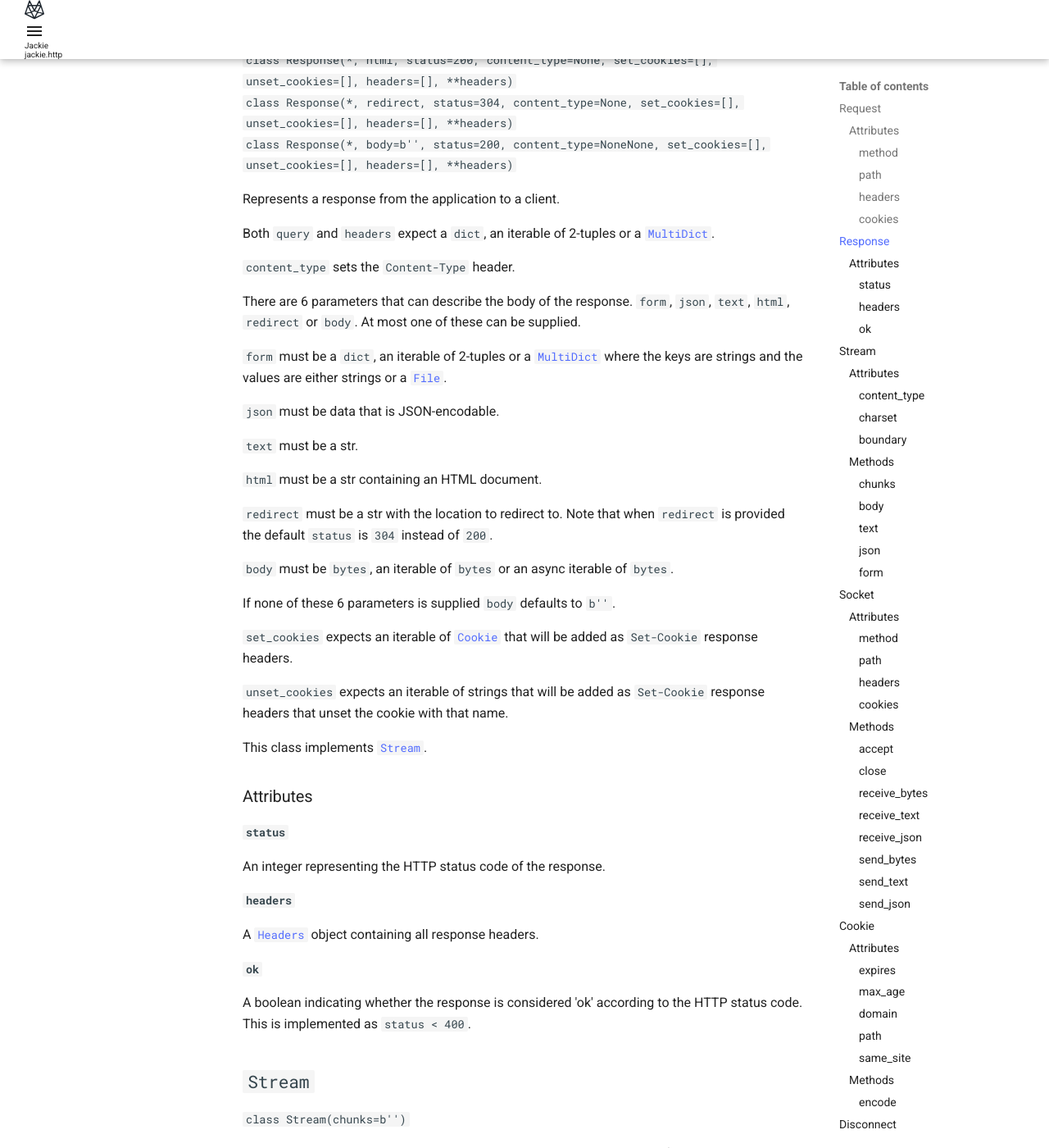
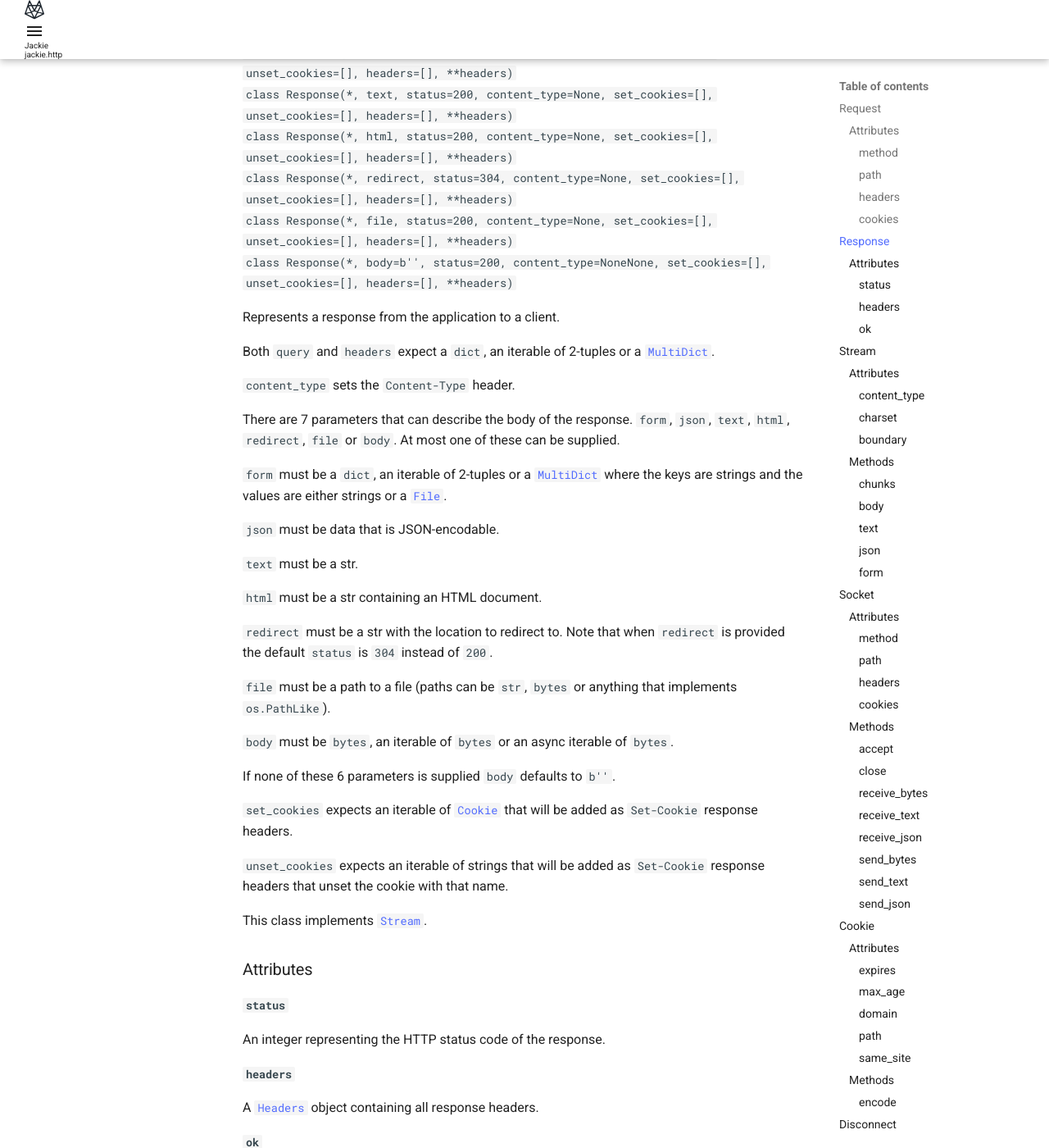
Before and after one commit to Daanvdk/jackie, an MkDocs documentation site: the page built from docs/reference/http.md, in a window 1280 px wide and 1400 px high, scrolled down 1427 px. Shown: the whole window at 82% size. Built offline with MkDocs 1.6.1 and Material for MkDocs 9.7.7, drawn with Linux system fonts in a browser that asks for light colours; some of the changed text lies outside the part shown.

Commit message:
Update documentation

```diff
--- a/docs/reference/http.md
+++ b/docs/reference/http.md
@@ -4,6 +4,7 @@
 `class Request(path='/', *, form, method='GET', query=[], headers=[], **headers)`
 `class Request(path='/', *, json, method='GET', query=[], headers=[], **headers)`
 `class Request(path='/', *, text, method='GET', query=[], headers=[], **headers)`
+`class Request(path='/', *, file, method='GET', query=[], headers=[], **headers)`
 `class Request(path='/', *, body=b'', method='GET', query=[], headers=[], **headers)`
 
 Represents a request from a client to the application.
@@ -11,8 +12,8 @@
 Both `query` and `headers` expect a `dict`, an iterable of 2-tuples or a
 [`MultiDict`](multidict.md#multidict).
 
-There are 4 parameters that can describe the body of the request. `form`,
-`json`, `text` or `body`. At most one of these can be supplied.
+There are 5 parameters that can describe the body of the request. `form`,
+`json`, `text`, `file` or `body`. At most one of these can be supplied.
 
 `form` must be a `dict`, an iterable of 2-tuples or a
 [`MultiDict`](multidict.md#multidict) where the keys are strings and the values
@@ -21,6 +22,9 @@
 `json` must be data that is JSON-encodable.
 
 `text` must be a str.
+
+`file` must be a path to a file (paths can be `str`, `bytes` or anything that
+implements `os.PathLike`).
 
 `body` must be `bytes`, an iterable of `bytes` or an async iterable of `bytes`.
 
@@ -48,6 +52,7 @@
 `class Response(*, text, status=200, content_type=None, set_cookies=[], unset_cookies=[], headers=[], **headers)`
 `class Response(*, html, status=200, content_type=None, set_cookies=[], unset_cookies=[], headers=[], **headers)`
 `class Response(*, redirect, status=304, content_type=None, set_cookies=[], unset_cookies=[], headers=[], **headers)`
+`class Response(*, file, status=200, content_type=None, set_cookies=[], unset_cookies=[], headers=[], **headers)`
 `class Response(*, body=b'', status=200, content_type=NoneNone, set_cookies=[], unset_cookies=[], headers=[], **headers)`
 
 Represents a response from the application to a client.
@@ -57,8 +62,9 @@
 
 `content_type` sets the `Content-Type` header.
 
-There are 6 parameters that can describe the body of the response. `form`,
-`json`, `text`, `html`, `redirect` or `body`. At most one of these can be supplied.
+There are 7 parameters that can describe the body of the response. `form`,
+`json`, `text`, `html`, `redirect`, `file` or `body`. At most one of these can
+be supplied.
 
 `form` must be a `dict`, an iterable of 2-tuples or a
 [`MultiDict`](multidict.md#multidict) where the keys are strings and the values
@@ -72,6 +78,9 @@
 
 `redirect` must be a str with the location to redirect to. Note that when
 `redirect` is provided the default `status` is `304` instead of `200`.
+
+`file` must be a path to a file (paths can be `str`, `bytes` or anything that
+implements `os.PathLike`).
 
 `body` must be `bytes`, an iterable of `bytes` or an async iterable of `bytes`.
 
```
Also changed, not shown: CHANGELOG.md (+10 -0 lines).
